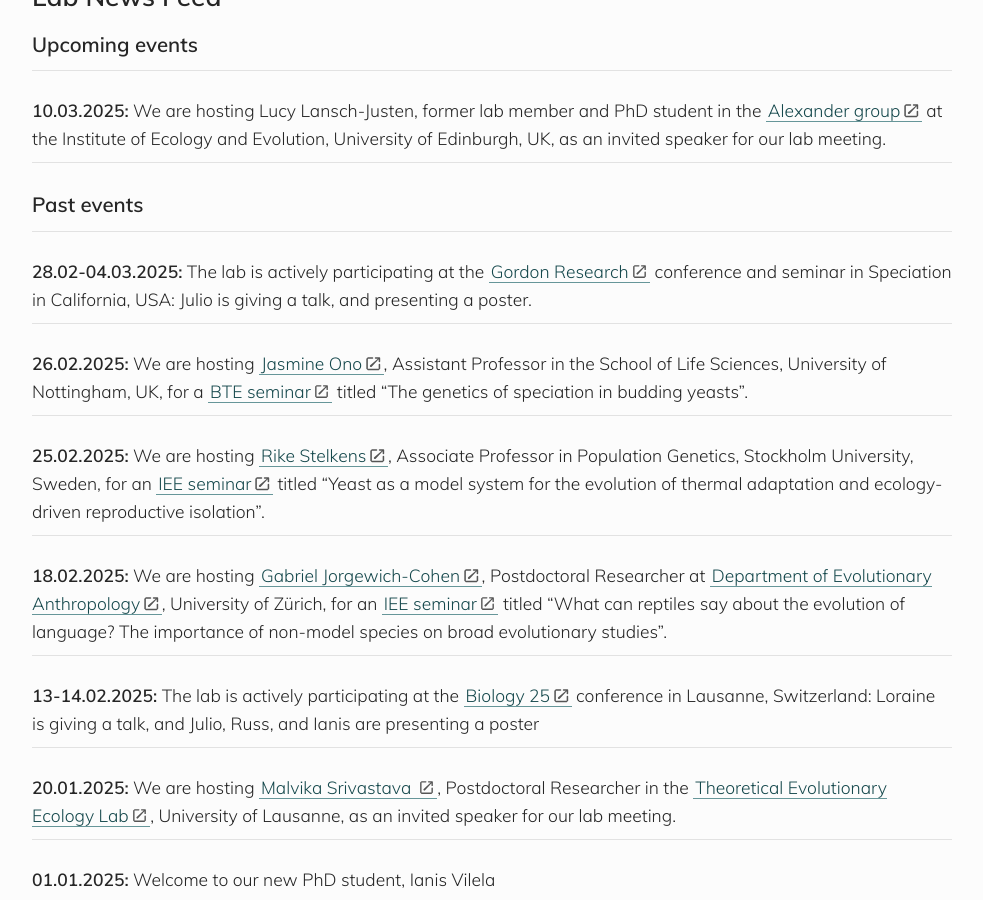
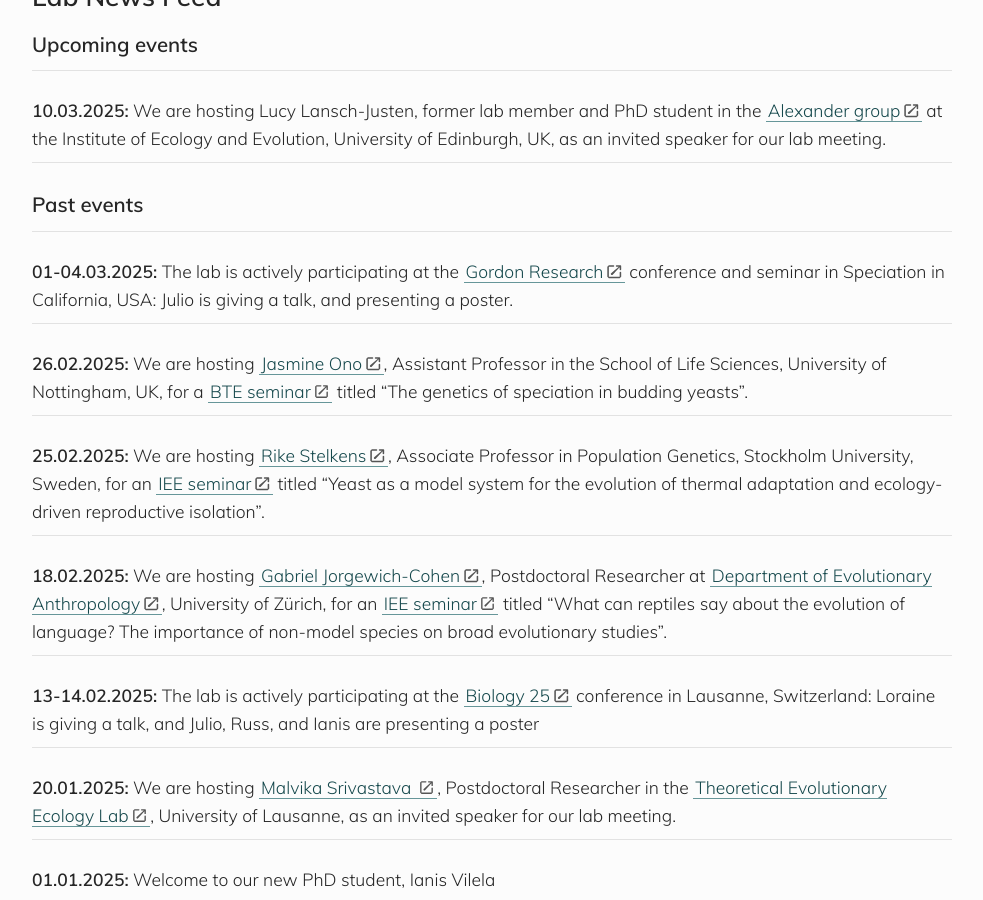
Before and after one commit to banklab/banklab.github.io, a Jekyll site: the page built from index.md, in a window 1280 px wide and 900 px high, scrolled down 544 px. Shown: the whole window, without its empty margins (148-1131 px from the left). Built offline with Jekyll 4.4.1, drawn with Linux system fonts in a browser that asks for light colours; some web fonts are replaced.

Commit message:
Update index

```diff
--- a/index.md
+++ b/index.md
@@ -22,7 +22,7 @@ Welcome to the web page of the Division Theoretical Ecology and Evolution at the
 
 ---
 
-**28.02-04.03.2025:** The lab is actively participating at the [Gordon Research](https://www.grc.org/speciation-conference/2025/) conference and seminar in Speciation in California, USA: Julio is giving a talk, and presenting a poster.
+**01-04.03.2025:** The lab is actively participating at the [Gordon Research](https://www.grc.org/speciation-conference/2025/) conference and seminar in Speciation in California, USA: Julio is giving a talk, and presenting a poster.
 
 ---
 
```
